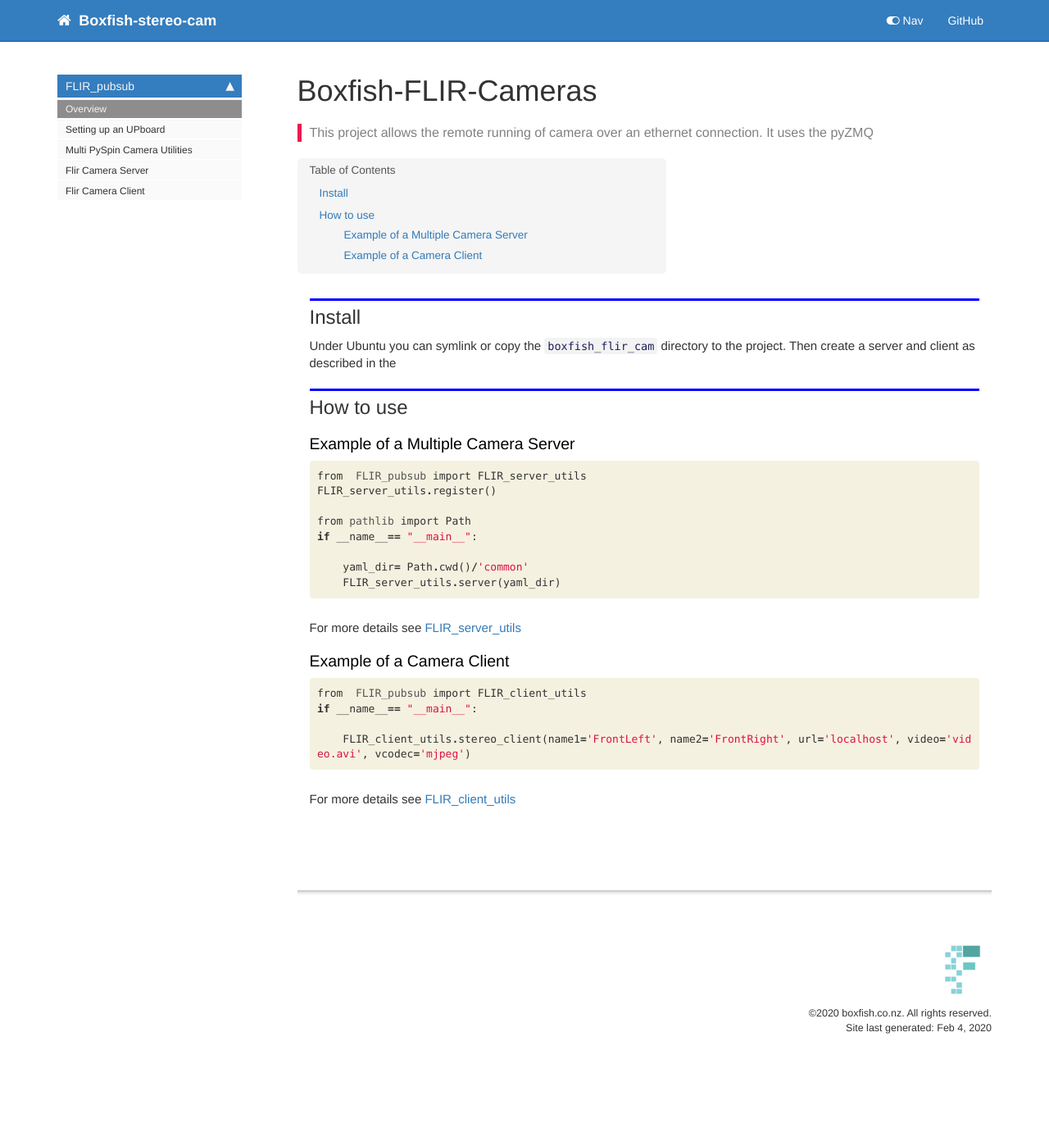
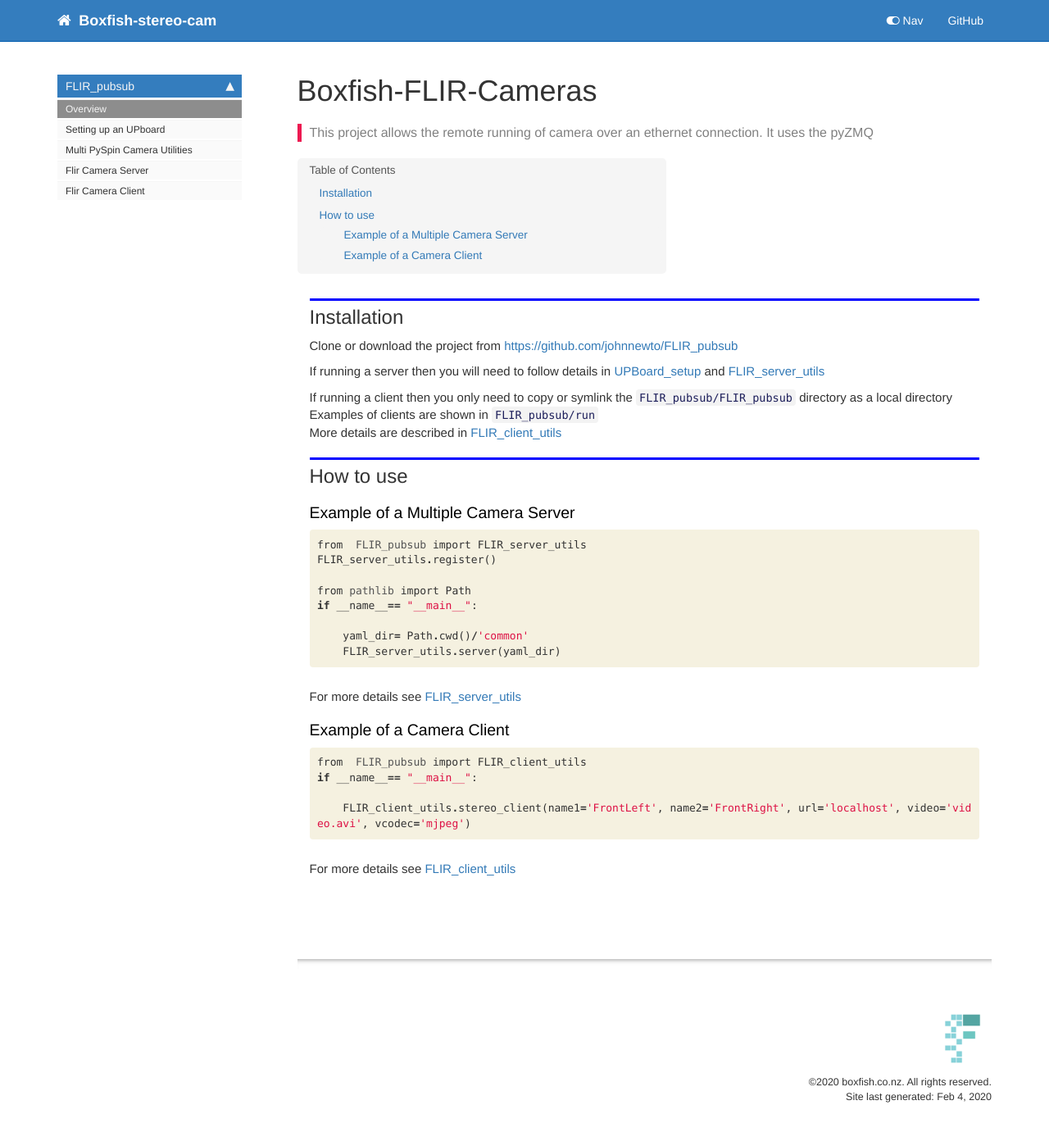
Before and after one commit to johnnewto/FLIR-pubsub, a Jekyll site: the page built from docs/index.html, in a window 1280 px wide. Shown: the whole page at 82% size. Built offline with Jekyll 4.4.1, drawn with Linux system fonts in a browser that asks for light colours; nearby versions of some CDN libraries; comment, search, counter and statistics services are not loaded; before the commit the page ends 1313 px from its top, so only the background shows below that.

Commit message:
Further documentation tweaks

```diff
--- a/FLIR_pubsub/FLIR_server_utils.py
+++ b/FLIR_pubsub/FLIR_server_utils.py
@@ -27,7 +27,7 @@ except:
 class CameraThread:
     '''
     Each camera is controlled by a separate thread, allowing it to be started stopped.
-    When started the update loop will wait for a cammera image and send it the  array data through a zmq socket.
+    When started the update loop will wait for a camera image and send it the  array data through a zmq socket.
     '''
     def __init__(self, socket_pub, i, yaml_dict):
         self.stopped = True
@@ -118,7 +118,7 @@ class CameraThread:
 class GPIOThread:
     '''
     A thread class to control and toggle Upboard GPIO pins, allowing it to be started & stopped.
-    Pin number and frequncy can be set
+    Pin number and frequency can be set
     '''
     def __init__(self, pin_no, freq=2.0):
         self.stopped = True
--- a/docs/index.html
+++ b/docs/index.html
@@ -24,14 +24,20 @@ summary: "This project allows the remote running of camera over an ethernet conn
 </div>
 <div class="cell border-box-sizing text_cell rendered"><div class="inner_cell">
 <div class="text_cell_render border-box-sizing rendered_html">
-<h2 id="Install">Install<a class="anchor-link" href="#Install">&#182;</a></h2>
+<h2 id="Installation">Installation<a class="anchor-link" href="#Installation">&#182;</a></h2>
 </div>
 </div>
 </div>
 <div class="cell border-box-sizing text_cell rendered"><div class="inner_cell">
 <div class="text_cell_render border-box-sizing rendered_html">
-<p>Under Ubuntu you can symlink or copy the  <code>boxfish_flir_cam</code> directory to the project.
-Then create a server and client as described in the</p>
+<p>Clone or download the project from <a href="https://github.com/johnnewto/FLIR_pubsub">https://github.com/johnnewto/FLIR_pubsub</a></p>
+<p>If running a server then you will need to follow details in
+<a href="https://johnnewto.github.io/FLIR_pubsub/UPBoard_setup/">UPBoard_setup</a>  and
+<a href="https://johnnewto.github.io/FLIR_pubsub/FLIR_server_utils/">FLIR_server_utils</a></p>
+<p>If running a client then you only need to copy or symlink the <code>FLIR_pubsub/FLIR_pubsub</code> directory as a local directory
+Examples of clients are shown in <code>FLIR_pubsub/run</code><br>
+More details are described in
+<a href="https://johnnewto.github.io/FLIR_pubsub/FLIR_client_utils/">FLIR_client_utils</a></p>
 
 </div>
 </div>
```
Also changed, not shown: docs/FLIR_client_utils.html (+9 -0 lines), docs/FLIR_server_utils.html (+9 -0 lines), README.md, 3 other files.
